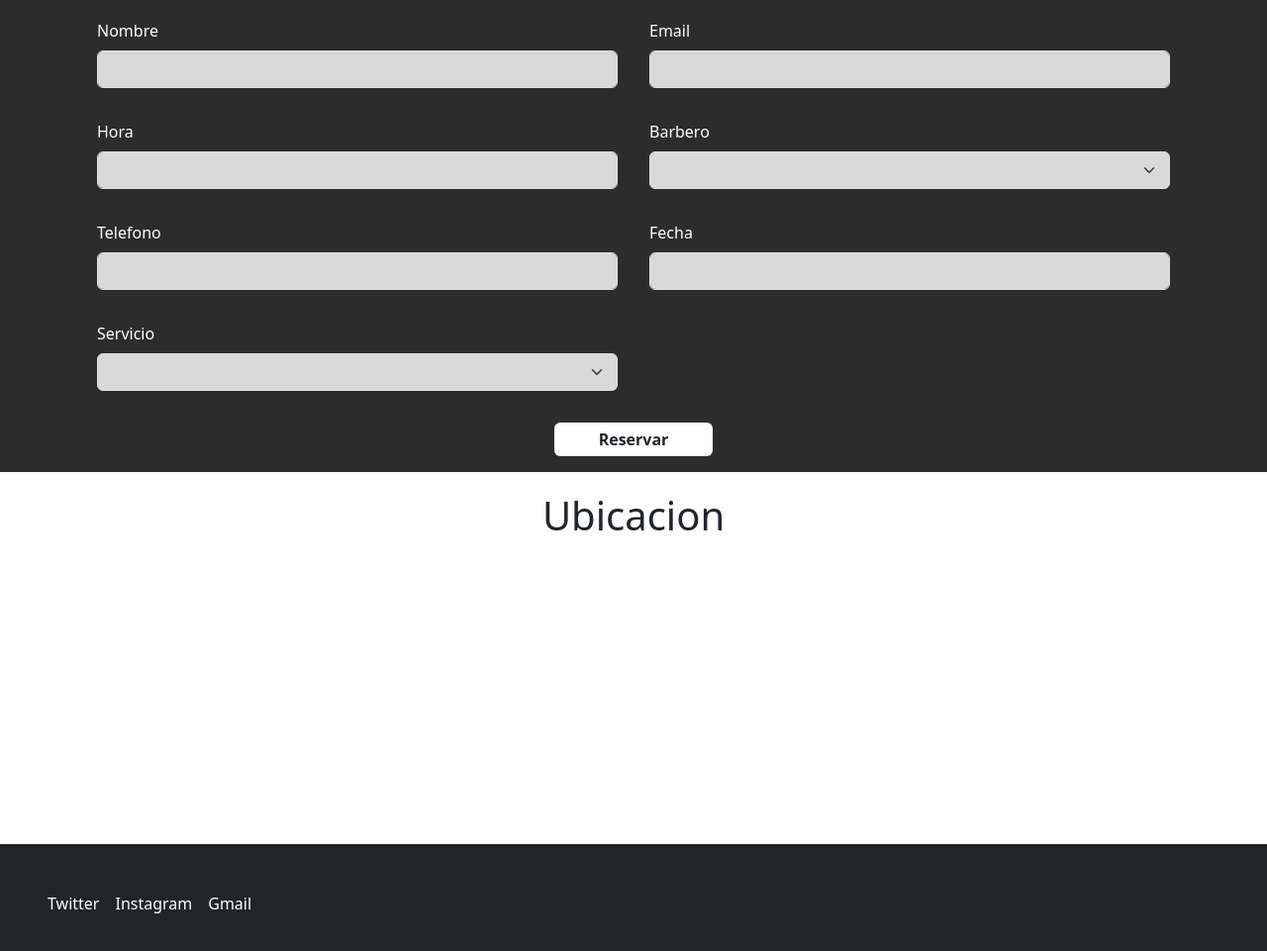
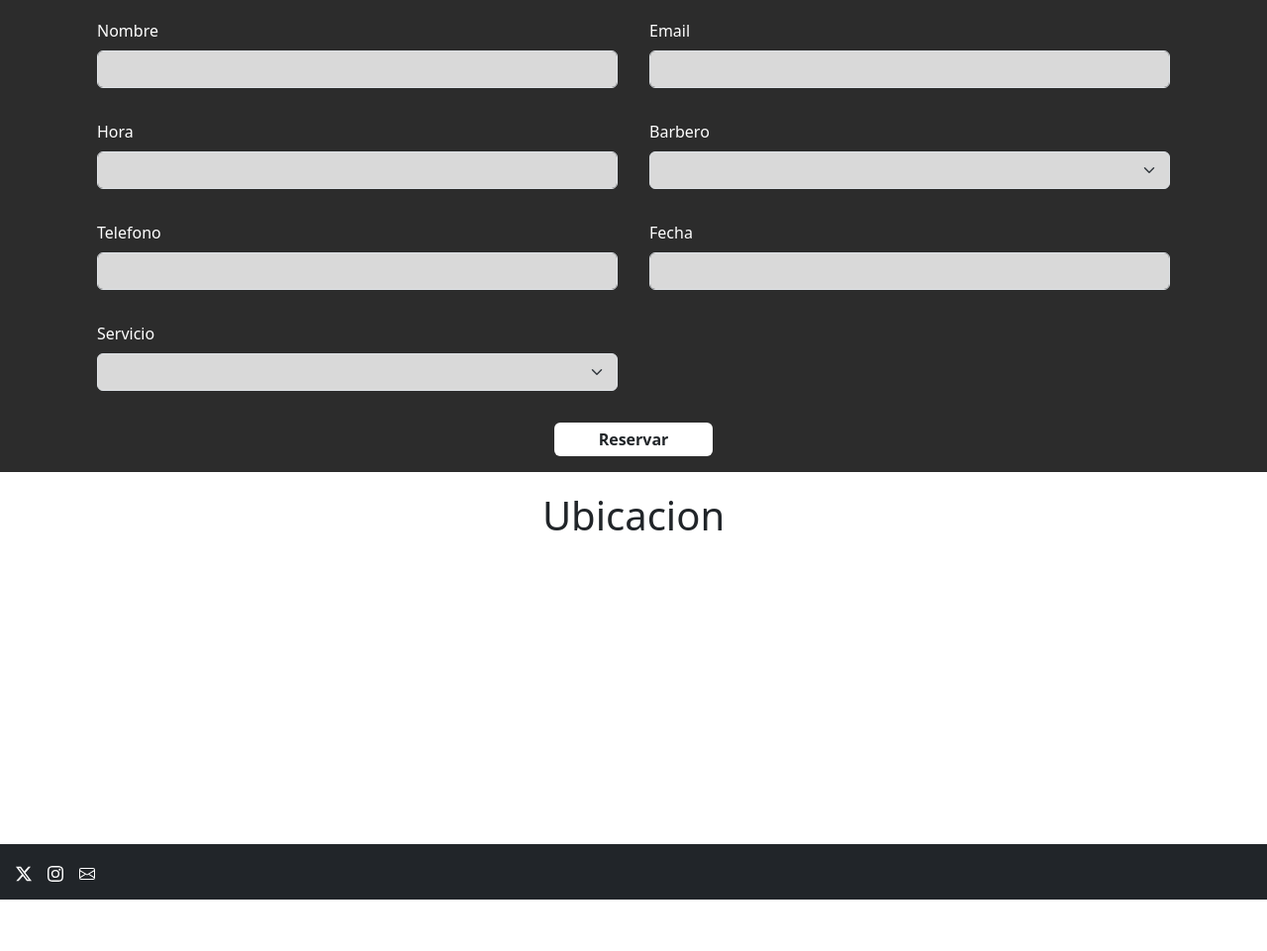
Before and after one commit to BrThompson2312/peluqueriaWeb, a website with bundled scripts: page Index.html in a window 1280 px wide. Shown: the part 1197-2158 px from the top of the page at 99% size. After the commit the page ends 2106 px from the top, so only its background shows below. Built offline with nearby package versions, Linux system fonts and the light colour scheme.

Commit message:
correciones

```diff
--- a/Index.html
+++ b/Index.html
@@ -103,11 +103,26 @@
 
     </main>
 
-    <footer class="bg-dark text-white p-5 text-center">
+    <footer class="bg-dark text-white p-3 text-center">
         <ul class="nav d-flex align-items-center gap-3">
-            <li><a href="https://x.com/?lang=es" target="_blank">Twitter</a></li>
-            <li><a href="https://www.instagram.com"  target="_blank">Instagram</a></li>
-            <li><a href="https://workspace.google.com/intl/es-419/gmail" target="_blank">Gmail</a></li>
+            <li>
+                <a href="https://x.com/?lang=es" target="_blank">
+                    <svg xmlns="http://www.w3.org/2000/svg" width="16" height="16" fill="currentColor" class="bi bi-twitter-x" viewBox="0 0 16 16">
+                    <path d="M12.6.75h2.454l-5.36 6.142L16 15.25h-4.937l-3.867-5.07-4.425 5.07H.316l5.733-6.57L0 .75h5.063l3.495 4.633L12.601.75Zm-.86 13.028h1.36L4.323 2.145H2.865z"/></svg>
+                </a>
+            </li>
+            <li>
+                <a href="https://www.instagram.com"  target="_blank">
+                    <svg xmlns="http://www.w3.org/2000/svg" width="16" height="16" fill="currentColor" class="bi bi-instagram" viewBox="0 0 16 16">
+                    <path d="M8 0C5.829 0 5.556.01 4.703.048 3.85.088 3.269.222 2.76.42a3.9 3.9 0 0 0-1.417.923A3.9 3.9 0 0 0 .42 2.76C.222 3.268.087 3.85.048 4.7.01 5.555 0 5.827 0 8.001c0 2.172.01 2.444.048 3.297.04.852.174 1.433.372 1.942.205.526.478.972.923 1.417.444.445.89.719 1.416.923.51.198 1.09.333 1.942.372C5.555 15.99 5.827 16 8 16s2.444-.01 3.298-.048c.851-.04 1.434-.174 1.943-.372a3.9 3.9 0 0 0 1.416-.923c.445-.445.718-.891.923-1.417.197-.509.332-1.09.372-1.942C15.99 10.445 16 10.173 16 8s-.01-2.445-.048-3.299c-.04-.851-.175-1.433-.372-1.941a3.9 3.9 0 0 0-.923-1.417A3.9 3.9 0 0 0 13.24.42c-.51-.198-1.092-.333-1.943-.372C10.443.01 10.172 0 7.998 0zm-.717 1.442h.718c2.136 0 2.389.007 3.232.046.78.035 1.204.166 1.486.275.373.145.64.319.92.599s.453.546.598.92c.11.281.24.705.275 1.485.039.843.047 1.096.047 3.231s-.008 2.389-.047 3.232c-.035.78-.166 1.203-.275 1.485a2.5 2.5 0 0 1-.599.919c-.28.28-.546.453-.92.598-.28.11-.704.24-1.485.276-.843.038-1.096.047-3.232.047s-2.39-.009-3.233-.047c-.78-.036-1.203-.166-1.485-.276a2.5 2.5 0 0 1-.92-.598 2.5 2.5 0 0 1-.6-.92c-.109-.281-.24-.705-.275-1.485-.038-.843-.046-1.096-.046-3.233s.008-2.388.046-3.231c.036-.78.166-1.204.276-1.486.145-.373.319-.64.599-.92s.546-.453.92-.598c.282-.11.705-.24 1.485-.276.738-.034 1.024-.044 2.515-.045zm4.988 1.328a.96.96 0 1 0 0 1.92.96.96 0 0 0 0-1.92m-4.27 1.122a4.109 4.109 0 1 0 0 8.217 4.109 4.109 0 0 0 0-8.217m0 1.441a2.667 2.667 0 1 1 0 5.334 2.667 2.667 0 0 1 0-5.334"/></svg>
+                </a>
+            </li>
+            <li>
+                <a href="https://workspace.google.com/intl/es-419/gmail" target="_blank">
+                    <svg xmlns="http://www.w3.org/2000/svg" width="16" height="16" fill="currentColor" class="bi bi-envelope" viewBox="0 0 16 16">
+                    <path d="M0 4a2 2 0 0 1 2-2h12a2 2 0 0 1 2 2v8a2 2 0 0 1-2 2H2a2 2 0 0 1-2-2zm2-1a1 1 0 0 0-1 1v.217l7 4.2 7-4.2V4a1 1 0 0 0-1-1zm13 2.383-4.708 2.825L15 11.105zm-.034 6.876-5.64-3.471L8 9.583l-1.326-.795-5.64 3.47A1 1 0 0 0 2 13h12a1 1 0 0 0 .966-.741M1 11.105l4.708-2.897L1 5.383z"/></svg>
+                </a>
+            </li>
         </ul>
     </footer>
 
--- a/Js/Clases/Servicio.js
+++ b/Js/Clases/Servicio.js
@@ -6,7 +6,7 @@ export class Servicio {
         this.nombre = nombre;
         this.descripcion = descripcion;
         this.duracion = duracion;
-        this.unidadDuracion = unidadDuracion;
+        //this.unidadDuracion = unidadDuracion;
         this.precio = precio;
         this.imagen = imagen;
         servicioId++;
--- a/Js/Main.js
+++ b/Js/Main.js
@@ -41,7 +41,6 @@ function renderizarServiciosSection() {
     servicios = JSON.parse(localStorage.getItem("servicios")) || [];
 
     servicios.forEach(e => {
-        debugger;
         const imagenSrc = e.imagen ? e.imagen : "Imgs/npc.jpg"; // Usa una imagen por defecto si falta
         contenedor.innerHTML += `
             <div class="box">
```
Also changed, not shown: Admin.html (+28 -8 lines).
